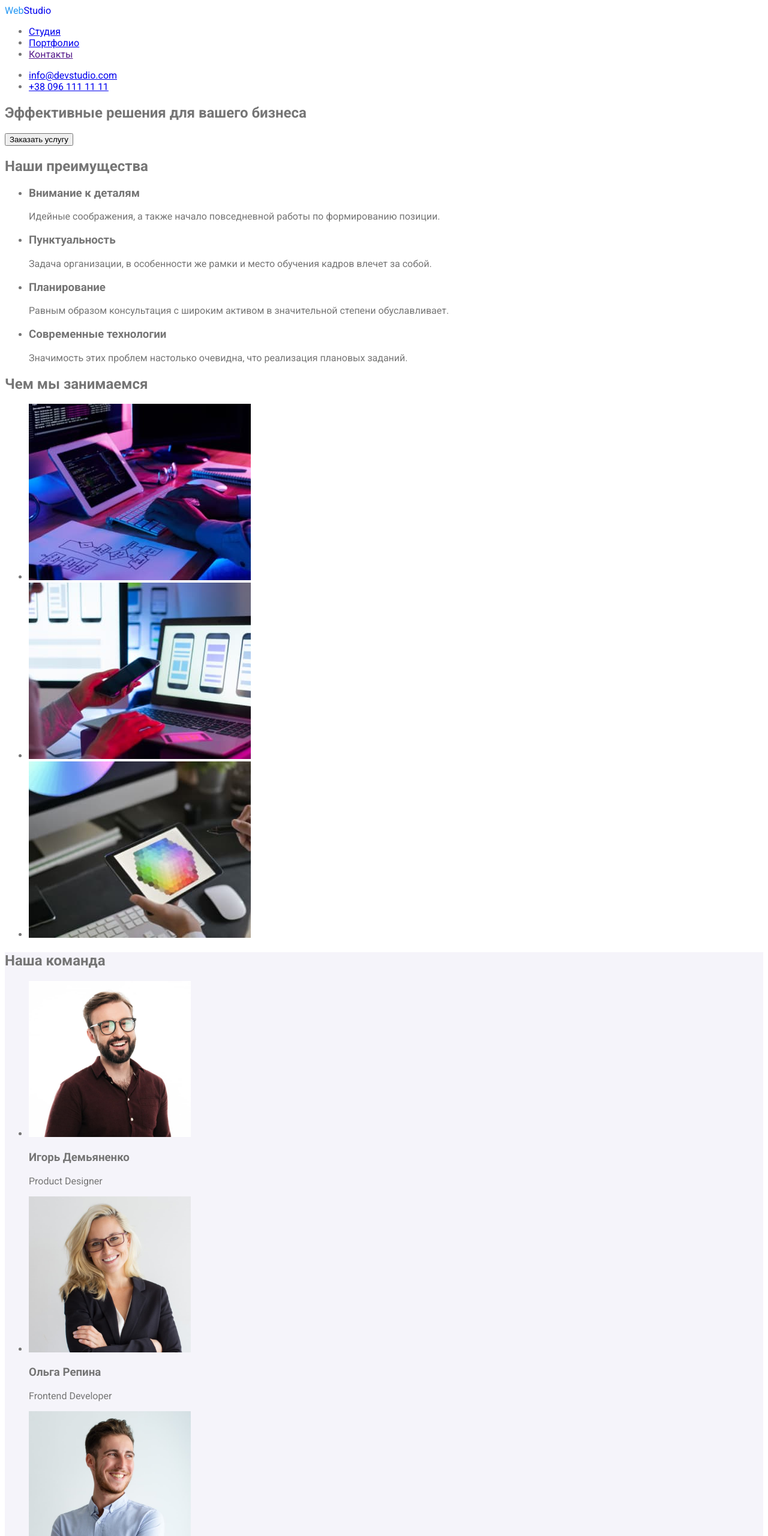
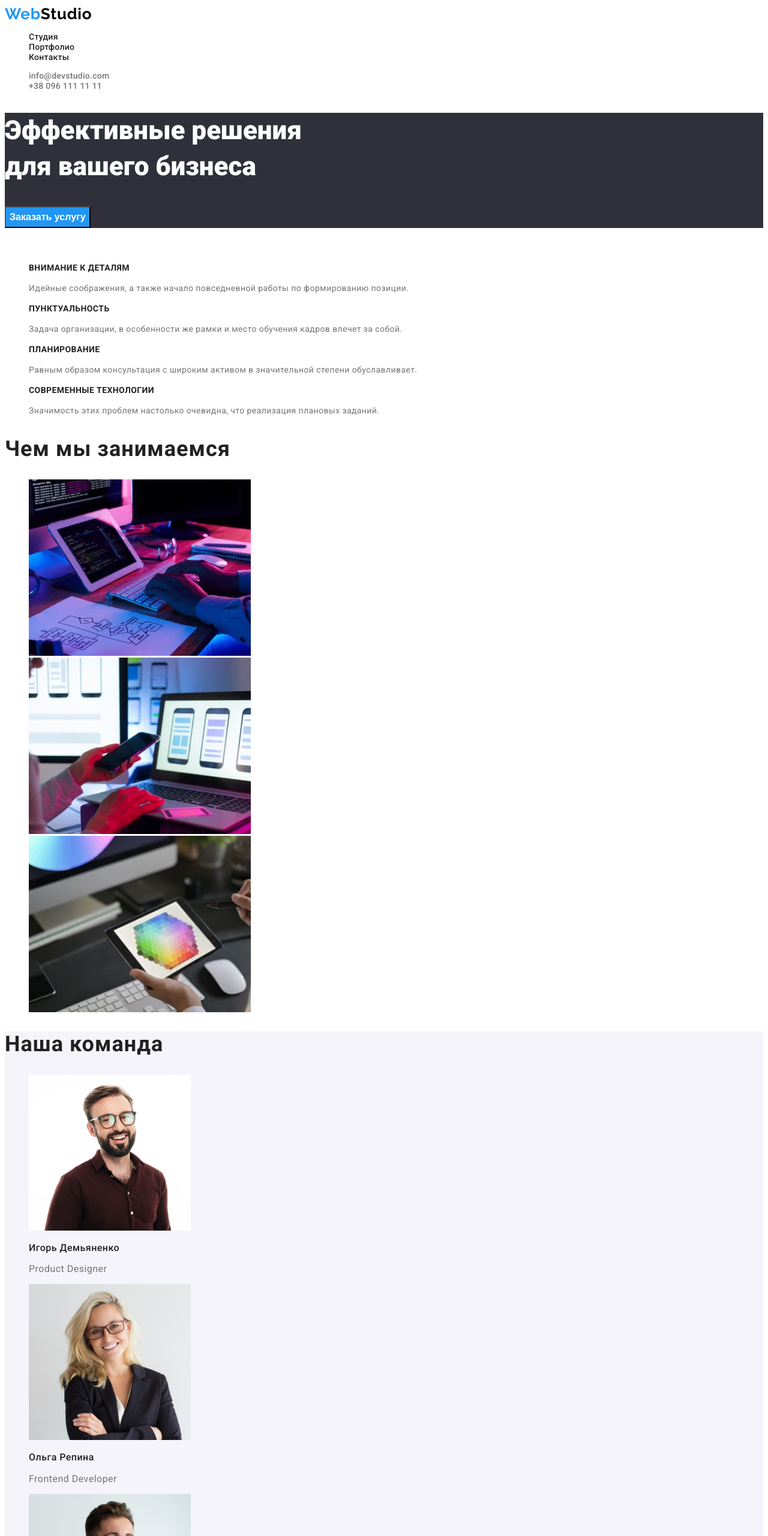
Before and after one commit to AntonAir/goit-markup-hw-02, a plain HTML site: page index.html in a window 1280 px wide. Shown: the top 2560 px of the page at 60% size. Drawn offline with Linux system fonts and the light colour scheme.

Commit message:
Визуальное оформление.
Текст, ссылки и кнопки.

```diff
--- a/css/styles.css
+++ b/css/styles.css
@@ -13,20 +13,176 @@
 /* общие элементы */
 body{
     font-family: Roboto, sans-serif ;
+    font-size: 14px;
     background-color: #ffffff;
     color: #757575;
 }
 
+.list{
+    list-style: none;
+}
+
+.link{
+    text-decoration: none;
+}
+
+
+
+                    /* header */
+
 /* лого */
 .logo{
-    text-decoration: none;
+    font-family: Raleway, sans-serif ;
+    font-weight: 700;
+    font-size: 26px;
+    line-height: 1.19;
+    letter-spacing: 0.03em;
+}
 
-}
 .logo-blue{
     color: #2196F3;
 }
 .logo-black{
+    color: #000000;
+}
 
+/* навигация */
+
+.header-list{
+
+}
+
+.header-item {
+    font-weight: 500;
+    font-size: 14px;
+    line-height: 1.14;
+    letter-spacing: 0.02em;
+    color: var(--secondary-text-color);
+}
+
+.header-item:hover,
+.header-item:focus {
+    color: var(--accented-color);
+}
+
+.header-contact{
+    font-weight: 500;
+    font-size: 14px;
+    line-height: 1.14;
+    letter-spacing: 0.02em;
+    color: var(--main-text-color);
+}
+
+.header-contact:hover,
+.header-contact:focus{
+    color: var(--accented-color);
+}
+
+                    /* main */
+
+/* герой */
+
+.hero{
+        background-color: #2F303A;
+}
+
+.hero-title{
+    font-weight: 900;
+    font-size: 44px;
+    line-height: 1.36;
+    color: #ffffff;
+}
+
+.hero-btn{
+    font-weight: 700;
+    font-size: 16px;
+    line-height: 1.87;
+    color: #ffffff;
+    background-color: var(--accented-color);
+    cursor: pointer;
+}
+
+/* чем мы занимаемся */
+
+.benefits{
+    background-color: var(--background-color);
+}
+
+.benefits-title{
+    visibility: hidden;
+}
+.benefits-advantage{
+    font-weight: 700;
+    font-size: 14px;
+    line-height: 1.14;
+    letter-spacing: 0.03em;
+    text-transform: uppercase;
+    color: var(--secondary-text-color)
+}
+
+.benefits-text{
+    font-size: 14px;
+    line-height: 1.71;
+    letter-spacing: 0.03em;
+    color: var(--main-text-color)
+}
+
+.benefits-work{
+    font-weight: 700;
+    font-size: 36px;
+    line-height: 1.17;
+    letter-spacing: 0.03em;
+    color: var(--secondary-text-color)
+}
+
+/* наша команда */
+
+.team{
+    background-color: var(--secondary-background-color);
+
+}
+
+.team-title{
+    font-weight: 700;
+    font-size: 36px;
+    line-height: 1.17;
+    letter-spacing: 0.03em;
+    color: var(--secondary-text-color)
+}
+
+.team-subtitle{
+    font-weight: 500;
+    font-size: 16px;
+    line-height: 1.19;
+    letter-spacing: 0.03em;
+
+    color: var(--secondary-text-color)
+}
+
+.team-text{
+    font-size: 16px;
+    line-height: 1.19;
+    letter-spacing: 0.03em;
+}
+
+/* footer */
+
+.footer{
+    background-color: #2F303A;
+}
+
+
+.footer-item{
+    font-style: normal;
+    font-size: 14px;
+    line-height: 1.71;
+    letter-spacing: 0.03em;
+    color: var(--main-text-color);
+}
+
+.footer-item:hover,
+.footer-item:focus{
+    color: #ffffff;
 }
 
 
@@ -34,10 +190,37 @@ body{
 
 
 
-.benefits{
-    background-color: var(--background-color);
+                                    /* portfolio */
+.portfolio-title{
+    visibility: hidden;
 }
-.team{
+
+.portfolio-btn{
+    font-style: normal;
+    font-size: 16px;
+    line-height: 1.62;
+    letter-spacing: 0.03em;
+    color: var(--secondary-text-color);
     background-color: var(--secondary-background-color);
+    cursor: pointer;
+}
 
+.portfolio-btn:hover,
+.portfolio-btn:focus{
+    background-color: var(--accented-color);
 }
+
+.portfolio-subtitle{
+    font-weight: 700;
+    font-size: 18px;
+    line-height: 2;
+    letter-spacing: 0.06em;
+    color: var(--secondary-text-color)
+}
+
+.portfolio-text{
+    font-size: 16px;
+    line-height: 1.87;
+    letter-spacing: 0.03em;
+    color: var(--main-text-color)
+}
--- a/index.html
+++ b/index.html
@@ -14,17 +14,17 @@
     <!-- хедер -->
     <header class="header">
         <nav class="header-nav">
-            <a class="logo" href="./index.html" lang="en" > <span class="logo-blue">Web</span><span class="logo-black">Studio</span> </a>
-            <ul class="header-list">
-                <li class="header-item"> <a href="./index.html"> Студия </a> </li>
-                <li class="header-item"> <a href="./portfolio.html"> Портфолио </a> </li>
-                <li class="header-item"> <a href=""> Контакты </a> </li>
+            <a class="logo link" href="./index.html" lang="en" > <span class="logo-blue">Web</span><span class="logo-black">Studio</span> </a>
+            <ul class="header-list list">
+                <li> <a class="header-item link" href="./index.html"> Студия </a> </li>
+                <li> <a class="header-item link" href="./portfolio.html"> Портфолио </a> </li>
+                <li> <a class="header-item link" href=""> Контакты </a> </li>
             </ul>
         </nav>
 
-        <ul class="header-communications">
-            <li class="header-contact"> <a href="mailto:info@devstudio.com"> info@devstudio.com </a> </li>
-            <li class="header-contact"> <a href="tel:+380961111111"> +38 096 111 11 11 </a> </li>
+        <ul class="header-communications list">
+            <li><a class="header-contact link" href="mailto:info@devstudio.com"> info@devstudio.com </a> </li>
+            <li><a class="header-contact link" href="tel:+380961111111"> +38 096 111 11 11 </a> </li>
         </ul>
     </header>
 
@@ -32,14 +32,14 @@
     <main>
         <!-- Эффективные решения -->
         <section class="hero">
-            <h1 class="hero-title">Эффективные решения для вашего бизнеса</h1>
+            <h1 class="hero-title">Эффективные решения <br>для вашего бизнеса</h1>
             <button class="hero-btn" type="button"> Заказать услугу </button>
         </section>
 
         <!-- Чем мы занимаемся -->
         <section class="benefits">
             <h2 class="benefits-title">Наши преимущества</h2> <!--скрыть-->
-            <ul class="benefits-list">
+            <ul class="benefits-list list">
                 <li class="benefits-item">
                     <h3 class="benefits-advantage">Внимание к деталям</h3>
                     <p class="benefits-text">Идейные соображения, а также начало повседневной работы по формированию позиции.</p>
@@ -59,7 +59,7 @@
             </ul>
 
             <h2 class="benefits-work">Чем мы занимаемся</h2>
-            <ul>
+            <ul class="list">
                 <li> <img src="./image/benefits/1.jpg" alt="набирает текст на клавиатуре" width="370" height="294" > </li>
                 <li> <img src="./image/benefits/2.jpg" alt="держит телефон в руках работая за ноутбуком" width="370" height="294" > </li>
                 <li> <img src="./image/benefits/3.jpg" alt="смотрит палитру цветов на планшете" width="370" height="294" > </li>
@@ -69,7 +69,7 @@
         <!-- Наша команда -->
         <section class="team">
             <h2 class="team-title">Наша команда</h2>
-            <ul class="team-list">
+            <ul class="team-list list">
                 <li class="team-item">
                     <img src="./image/komanda/1.jpg" alt="парень с бородой, в рубашке и очках" width="270" height="260">
                     <h3 class="team-subtitle">Игорь Демьяненко</h3>
@@ -96,12 +96,12 @@
 
     <!-- футер -->
     <footer class="footer">
-        <a class="logo" href="./index.html" lang="en"> <span class="logo-blue">Web</span><span class="logo-black">Studio</span></a>
+        <a class="logo link" href="./index.html" lang="en"> <span class="logo-blue">Web</span><span class="logo-black">Studio</span> </a>
         <address class="footer-address">
-            <ul class="footer-list">
-                <li class="footer-item"> <a href="https://goo.gl/maps/jUEs9gEYYwa1vvhB7" target="_blank" rel="noreferrer noopener">г. Киев, пр-т Леси Украинки, 26</a> </li>
-                <li class="footer-item"> <a href="mailto:info@devstudio.com"> info@devstudio.com </a> </li>
-                <li class="footer-item"> <a href="tel:+380961111111"> +38 096 111 11 11 </a> </li>
+            <ul class="footer-list list">
+                <li> <a class="footer-item link" href="https://goo.gl/maps/jUEs9gEYYwa1vvhB7" target="_blank" rel="noreferrer noopener">г. Киев, пр-т Леси Украинки, 26</a> </li>
+                <li> <a class="footer-item link" href="mailto:info@devstudio.com"> info@devstudio.com </a> </li>
+                <li> <a class="footer-item link" href="tel:+380961111111"> +38 096 111 11 11 </a> </li>
             </ul>
         </address>
     </footer>
```
Also changed, not shown: portfolio.html (+22 -22 lines).
